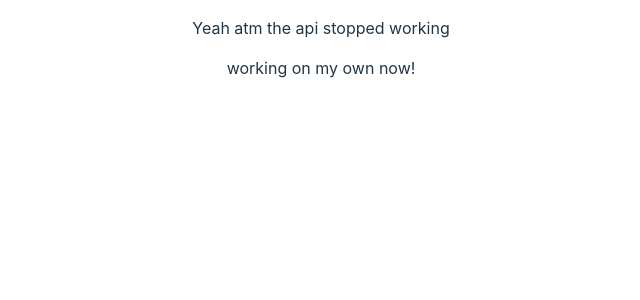
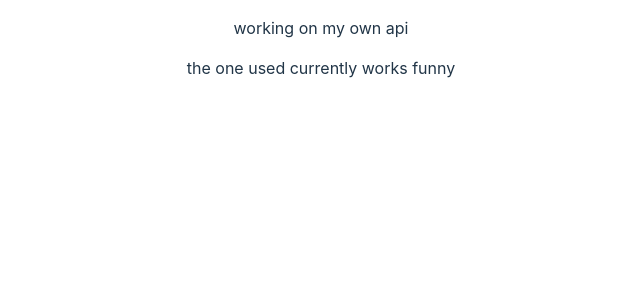
Before and after one commit to Zilezia/ZJountries, a React (Vite) app: page / in a window 1280 px wide. Shown: the top 300 px of the page, without its empty margins (319-959 px from the left). Built offline with nearby package versions, Linux system fonts and the light colour scheme.

Commit message:
upd Main.tsx

```diff
--- a/src/components/main/Main.tsx
+++ b/src/components/main/Main.tsx
@@ -1,8 +1,8 @@
 function Main() {
   return (
     <header className='main-top'>
-      <p>Yeah atm the api stopped working</p>
-      <p>working on my own now!</p>
+      <p>working on my own api</p>
+      <p>the one used currently works funny</p>
     </header>
   )
 }
```
